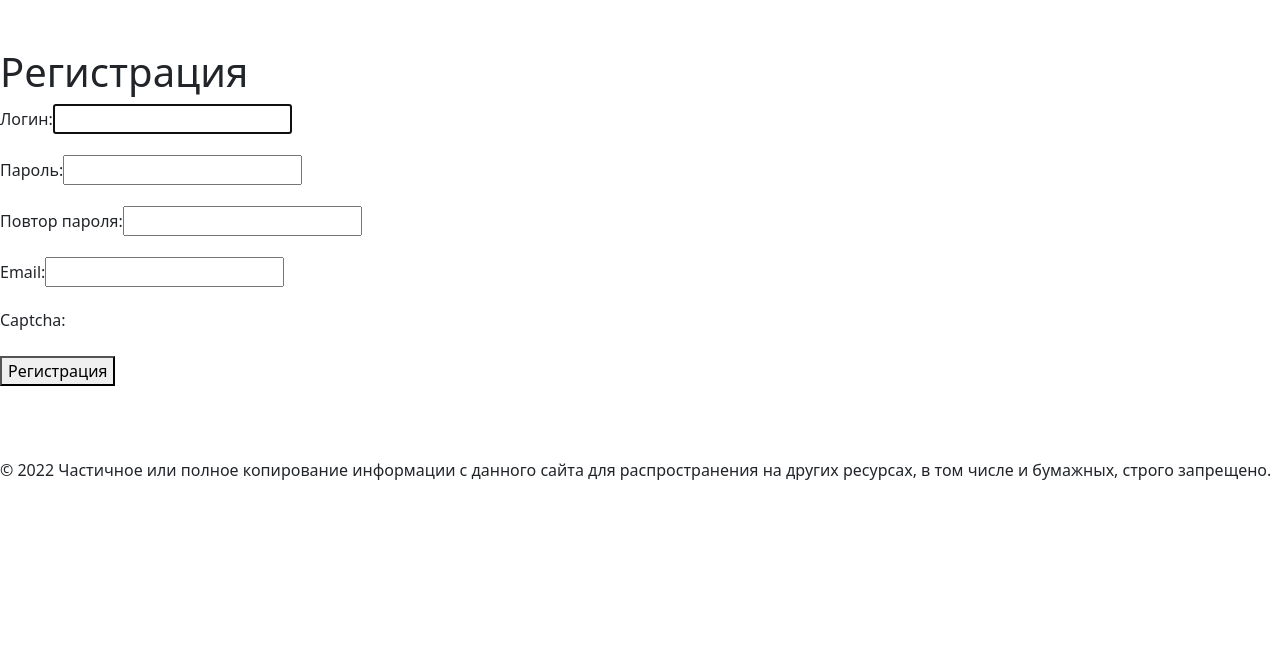
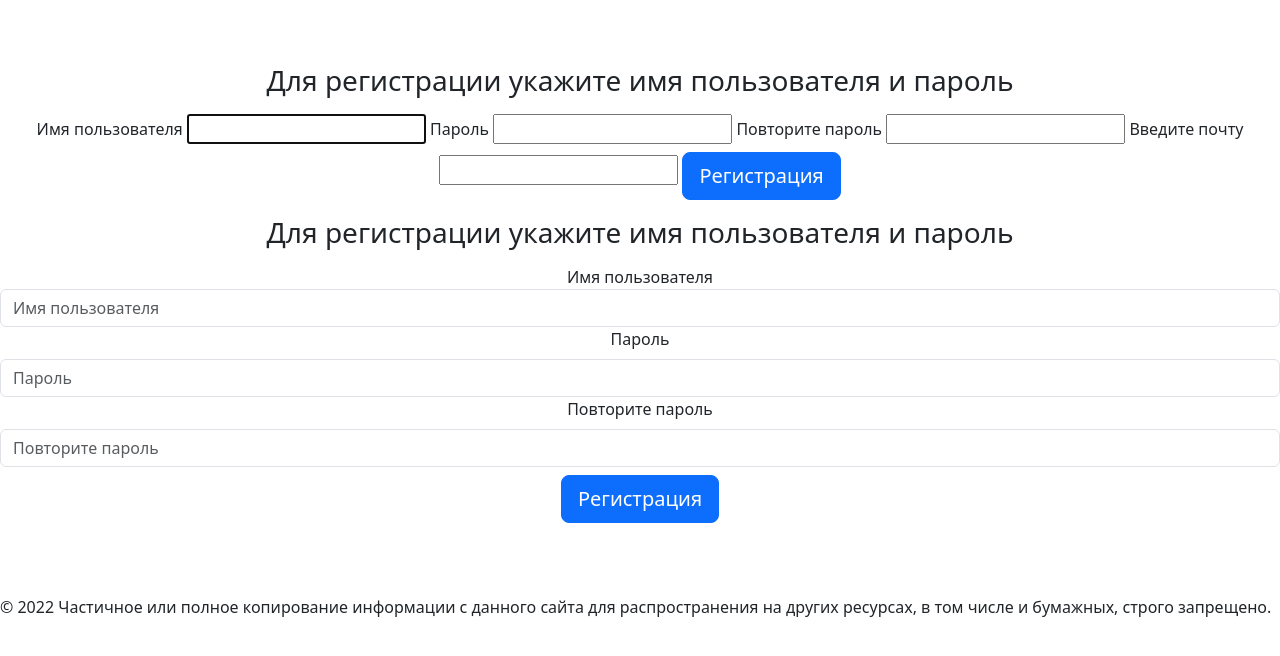
Before and after one commit to anshel-bk/GameAgregator, a Django app: page /registration/ in a window 1280 px wide. Shown: the part 56-712 px from the top of the page. Run offline with Django 4.2, Linux system fonts and the light colour scheme; some libraries are stand-ins or nearby versions.

Commit message:
Добавил добавление комментариев к статье

```diff
--- a/game_info_part/forms.py
+++ b/game_info_part/forms.py
@@ -1,7 +1,7 @@
 from django import forms
 from django.contrib.auth.forms import UserCreationForm, AuthenticationForm
 from captcha.fields import CaptchaField
-from game_info_part.models import Article
+from game_info_part.models import Article, Comment
 
 
 class RegisterUserForm(UserCreationForm):
@@ -61,3 +61,15 @@
 class ChangeRating(forms.Form):
     CHOICES = [tuple([str(i), i]) for i in range(1, 11)]
     rating = forms.ChoiceField(label="Изменить рейтинг", choices=CHOICES)
+
+
+class CommentForm(forms.ModelForm):
+    class Meta:
+        model = Comment
+        fields = ('text',)
+        widgets = {
+            'text': forms.Textarea(attrs={
+                'class': 'form-control',
+                'rows': 3
+            }),
+        }
--- a/game_info_part/views.py
+++ b/game_info_part/views.py
@@ -4,13 +4,14 @@
 from django.core.exceptions import SuspiciousOperation
 
 from django.core.paginator import Paginator
+from django.http import HttpResponseRedirect
 
-from django.shortcuts import render, redirect
+from django.shortcuts import render, redirect, get_object_or_404
 
 from django.urls import reverse_lazy
 
-from .forms import RegisterUserForm, LoginUserForm, AddArticleForm, ChangeRating
-from .models import Article
+from .forms import RegisterUserForm, LoginUserForm, AddArticleForm, ChangeRating, CommentForm
+from .models import Article, Comment
 from django.views.generic import TemplateView, CreateView, ListView
 
 from .services.change_rating import change_rating_func
@@ -70,10 +71,21 @@
     template_name = 'game_info_part/show_article.html'
 
     def get_context_data(self, *, object_list=None, article_slug=None, **kwargs):
+        comment_form = CommentForm()
         data = Article.objects.get(slug=article_slug)
         form_rating = ChangeRating()
-        context = {"data": data, "title": data.title, "form": form_rating}
+        context = {"data": data, "title": data.title, "form": form_rating,"comment_form":comment_form}
         return context
+
+    def post(self, request, article_slug, *args, **kwargs):
+        comment_form = CommentForm(request.POST)
+        if comment_form.is_valid():
+            text = request.POST['text']
+            username = self.request.user
+            post = get_object_or_404(Article, slug=article_slug)
+            comment = Comment.objects.create(post=post, username=username, text=text)
+            return HttpResponseRedirect(request.META.get('HTTP_REFERER', '/'))
+        return redirect('article')
 
 
 @login_required
@@ -110,6 +122,7 @@
                "articles": search_results}
     return render(request, template_name=template, context=context)
 
+
 @login_required
 def change_rating(request, article_slug):
     user = request.user.username
--- a/templates/game_info_part/register.html
+++ b/templates/game_info_part/register.html
@@ -1,15 +1,49 @@
 {% extends 'game_info_part/base.html' %}
 {% load static %}
+{% block title %}Регистрация{% endblock %}
+
 {% block content %}
-<h1>{{ title }}</h1>
+    <div class="text-center">
+        {% if form.errors %}
+            {% for field in form %}
+                {% for error in field.errors %}
+                    <div class="alert alert-danger">
+                        <strong>{{ error|escape }}</strong>
+                    </div>
+                {% endfor %}
+            {% endfor %}
+            {% for error in form.non_field_errors %}
+                <div class="alert alert-danger">
+                    <strong>{{ error|escape }}</strong>
+                </div>
+            {% endfor %}
+        {% endif %}
+        <form class="form-signin" method="post" action="{% url 'login' %}">
+            {% csrf_token %}
+            <h1 class="h3 mb-3 mt-3 font-weight-normal">Для регистрации укажите имя пользователя и пароль</h1>
+            <label for="inputUsername" class="sr-only">Имя пользователя</label>
+            {{ form.username }}
+            <label for="inputPassword" class="sr-only">Пароль</label>
+            {{ form.password1 }}
+            <label for="ReInputPassword" class="sr-only">Повторите пароль</label>
+            {{ form.password2 }}
+            <label for="inputEmail" class="sr-only">Введите почту</label>
+            {{ form.email }}
+            {{ form.captcha }}
+            <button class="btn mt-2 btn-lg btn-primary btn-block" type="submit">Регистрация</button>
 
-<form method="post">
-    {% csrf_token %}
-    {% for f in form %}
-        <p><label class="form-label" for="{{ f.id_for_label }}">{{f.label}}: </label>{{ f }}</p>
-        <div class="form-error">{{ f.errors }}</div>
-    {% endfor %}
-    <button type="submit">Регистрация</button>
-</form>
-
-{% endblock content %}
+        </form>
+    </div>
+    <div class="text-center">
+    <form class="form-signin">
+        <h1 class="h3 mb-3 mt-3 font-weight-normal">Для регистрации укажите имя пользователя и пароль</h1>
+        <label for="inputUsername" class="sr-only">Имя пользователя</label>
+        <input id="inputUsername" class="form-control" placeholder="Имя пользователя" required="">
+        <label for="inputPassword" class="sr-only">Пароль</label>
+        <input type="password" id="inputPassword" class="form-control mt-2" placeholder="Пароль" required="">
+        <label for="ReInputPassword" class="sr-only">Повторите пароль</label>
+        <input type="password" id="ReInputPassword" class="form-control mt-2" placeholder="Повторите пароль" required="">
+        <button class="btn mt-2 btn-lg btn-primary btn-block" type="submit">Регистрация</button>
+    </form>
+</div>
+{% endblock %}
```
Also changed, not shown: game_info_part/models.py (+15 -0 lines), templates/game_info_part/show_article.html (+25 -0 lines).
